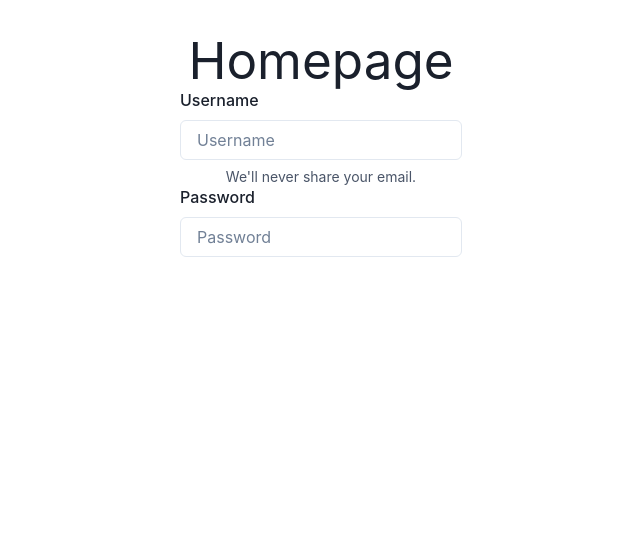
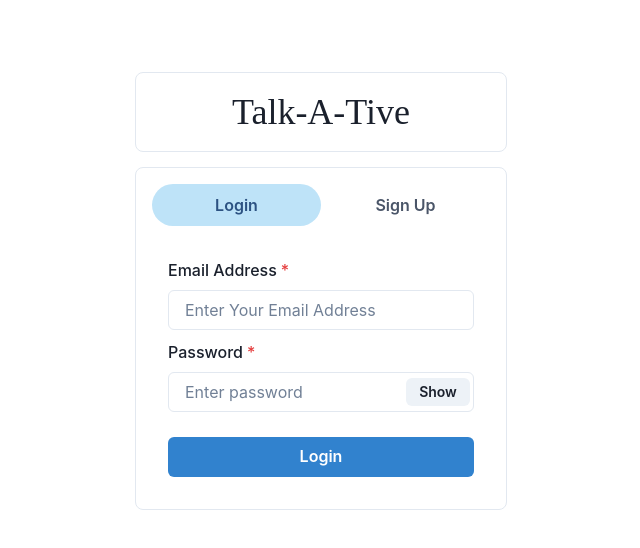
Before and after one commit to hchdhry/chat-app, a React (Vite) app in the folder front-end/: page / in a window 1280 px wide. Shown: the top 548 px of the page, without its empty margins (319-959 px from the left). Built offline with nearby package versions, Linux system fonts and the light colour scheme.

Commit message:
fix bug which prevents the login page from rendering

```diff
--- a/front-end/src/chats.jsx
+++ b/front-end/src/chats.jsx
@@ -3,6 +3,7 @@ import axios from "axios";
 
 const Chats = () => {
   const [chats, setChats] = useState([]);
+
   const fetchdata = async () => {
     const {data} = await axios.get("http://localhost:3000/api/chats");
     console.log(data);
@@ -16,9 +17,7 @@ const Chats = () => {
   return (
     <>
     <div>
-      {chats.map(chat => (
-        <div>{chat.chatName}</div>
-      ))}
+      <h1>Chats</h1>
     </div>
   </>
   );
--- a/front-end/src/homepage.jsx
+++ b/front-end/src/homepage.jsx
@@ -1,25 +1,60 @@
+import {
+  Box,
+  Container,
+  Tab,
+  TabList,
+  TabPanel,
+  TabPanels,
+  Tabs,
+  Text,
+} from "@chakra-ui/react";
+import { useEffect } from "react";
+import { useHistory } from "react-router";
 import React from 'react';
-import {
-  FormControl,
-  FormLabel,
-  FormHelperText,
-  Input, // Import the Input component from Chakra UI
-} from '@chakra-ui/react';
+import Signup from "../src/signup";
+import Login from "../src/login";
+function Homepage() {
+  const history = useHistory();
 
-const Homepage = () => {
+  useEffect(() => {
+    const user = JSON.parse(localStorage.getItem("userInfo"));
+
+    if (user) history.push("/chats");
+  }, [history]);
+
   return (
-    <>
-      <h1>Homepage</h1>
-      <FormControl>
-        <FormLabel>Username</FormLabel>
-        <Input type="text" placeholder="Username" /> {/* Use Input component */}
-        <FormHelperText>We'll never share your email.</FormHelperText>
-      </FormControl>
-      <FormControl>
-        <FormLabel>Password</FormLabel>
-        <Input type="password" placeholder="Password" /> {/* Use Input component */}
-      </FormControl>
-    </>
+    <Container maxW="xl" centerContent>
+      <Box
+        d="flex"
+        justifyContent="center"
+        p={3}
+        bg="white"
+        w="100%"
+        m="40px 0 15px 0"
+        borderRadius="lg"
+        borderWidth="1px"
+      >
+        <Text fontSize="4xl" fontFamily="Work sans">
+          Talk-A-Tive
+        </Text>
+      </Box>
+      <Box bg="white" w="100%" p={4} borderRadius="lg" borderWidth="1px">
+        <Tabs isFitted variant="soft-rounded">
+          <TabList mb="1em">
+            <Tab>Login</Tab>
+            <Tab>Sign Up</Tab>
+          </TabList>
+          <TabPanels>
+            <TabPanel>
+              <Login/>
+            </TabPanel>
+            <TabPanel>
+
+            </TabPanel>
+          </TabPanels>
+        </Tabs>
+      </Box>
+    </Container>
   );
 }
 
--- /dev/null
+++ b/front-end/src/login.jsx
@@ -0,0 +1,101 @@
+import { Button } from "@chakra-ui/button";
+import { FormControl, FormLabel } from "@chakra-ui/form-control";
+import { Input, InputGroup, InputRightElement } from "@chakra-ui/input";
+import { VStack } from "@chakra-ui/layout";
+import { useState } from "react";
+import axios from "axios";
+import { useToast } from "@chakra-ui/react";
+import { useHistory } from "react-router-dom";
+
+const Login = () => {
+  const [show, setShow] = useState(false);
+  const handleClick = () => setShow(!show);
+  const toast = useToast();
+  const [email, setEmail] = useState("");
+  const [password, setPassword] = useState("");
+  const [loading, setLoading] = useState(false);
+
+  const history = useHistory();
+
+  const submitHandler = async () => {
+    setLoading(true);
+
+    try {
+      const config = {
+        headers: {
+          "Content-type": "application/json",
+        },
+      };
+
+      const { data } = await axios.post(
+        "localhost:3000/login",
+        { email, password },
+        config
+      );
+
+      toast({
+        title: "Login Successful",
+        status: "success",
+        duration: 5000,
+        isClosable: true,
+        position: "bottom",
+      });
+
+
+      setLoading(false);
+      history.push("/chats");
+    } catch (error) {
+      toast({
+        title: "Error Occurred!",
+        description: error.response.data.message,
+        status: "error",
+        duration: 5000,
+        isClosable: true,
+        position: "bottom",
+      });
+
+      setLoading(false);
+    }
+  };
+
+  return (
+    <VStack spacing="10px">
+      <FormControl id="email" isRequired>
+        <FormLabel>Email Address</FormLabel>
+        <Input
+          value={email}
+          type="email"
+          placeholder="Enter Your Email Address"
+          onChange={(e) => setEmail(e.target.value)}
+        />
+      </FormControl>
+      <FormControl id="password" isRequired>
+        <FormLabel>Password</FormLabel>
+        <InputGroup size="md">
+          <Input
+            value={password}
+            onChange={(e) => setPassword(e.target.value)}
+            type={show ? "text" : "password"}
+            placeholder="Enter password"
+          />
+          <InputRightElement width="4.5rem">
+            <Button h="1.75rem" size="sm" onClick={handleClick}>
+              {show ? "Hide" : "Show"}
+            </Button>
+          </InputRightElement>
+        </InputGroup>
+      </FormControl>
+      <Button
+        colorScheme="blue"
+        width="100%"
+        style={{ marginTop: 15 }}
+        onClick={submitHandler}
+        isLoading={loading}
+      >
+        Login
+      </Button>
+    </VStack>
+  );
+};
+
+export default Login;
--- /dev/null
+++ b/front-end/src/signup.jsx
@@ -0,0 +1,152 @@
+import { Button } from "@chakra-ui/button";
+import { FormControl, FormLabel } from "@chakra-ui/form-control";
+import { Input, InputGroup, InputRightElement } from "@chakra-ui/input";
+import { VStack } from "@chakra-ui/layout";
+import { useState } from "react";
+import axios from "axios";
+import { useToast } from "@chakra-ui/react";
+import { useHistory } from "react-router-dom";
+
+const Signup = () => {
+  const [show, setShow] = useState(false);
+  const handleClick = () => setShow(!show);
+  const toast = useToast();
+  const history = useHistory();
+
+  const [name, setName] = useState("");
+  const [email, setEmail] = useState("");
+  const [confirmpassword, setConfirmpassword] = useState("");
+  const [password, setPassword] = useState("");
+  const [loading, setLoading] = useState(false);
+
+  const submitHandler = async () => {
+    setLoading(true);
+
+    if (!name || !email || !password || !confirmpassword) {
+      toast({
+        title: "Please Fill all the Fields",
+        status: "warning",
+        duration: 5000,
+        isClosable: true,
+        position: "bottom",
+      });
+      setLoading(false);
+      return;
+    }
+
+    if (password !== confirmpassword) {
+      toast({
+        title: "Passwords Do Not Match",
+        status: "warning",
+        duration: 5000,
+        isClosable: true,
+        position: "bottom",
+      });
+      setLoading(false);
+      return;
+    }
+
+    try {
+      const config = {
+        headers: {
+          "Content-type": "application/json",
+        },
+      };
+
+      const { data } = await axios.post(
+        "/api/user",
+        {
+          name,
+          email,
+          password,
+        },
+        config
+      );
+
+      toast({
+        title: "Registration Successful",
+        status: "success",
+        duration: 5000,
+        isClosable: true,
+        position: "bottom",
+      });
+
+      // You can handle user registration here and redirect to the login page.
+
+      setLoading(false);
+      history.push("/login");
+    } catch (error) {
+      toast({
+        title: "Error Occurred!",
+        description: error.response.data.message,
+        status: "error",
+        duration: 5000,
+        isClosable: true,
+        position: "bottom",
+      });
+
+      setLoading(false);
+    }
+  };
+
+  return (
+    <VStack spacing="5px">
+      <FormControl id="first-name" isRequired>
+        <FormLabel>Name</FormLabel>
+        <Input
+          placeholder="Enter Your Name"
+          onChange={(e) => setName(e.target.value)}
+        />
+      </FormControl>
+      <FormControl id="email" isRequired>
+        <FormLabel>Email Address</FormLabel>
+        <Input
+          type="email"
+          placeholder="Enter Your Email Address"
+          onChange={(e) => setEmail(e.target.value)}
+        />
+      </FormControl>
+      <FormControl id="password" isRequired>
+        <FormLabel>Password</FormLabel>
+        <InputGroup size="md">
+          <Input
+            type={show ? "text" : "password"}
+            placeholder="Enter Password"
+            onChange={(e) => setPassword(e.target.value)}
+          />
+          <InputRightElement width="4.5rem">
+            <Button h="1.75rem" size="sm" onClick={handleClick}>
+              {show ? "Hide" : "Show"}
+            </Button>
+          </InputRightElement>
+        </InputGroup>
+      </FormControl>
+      <FormControl id="password" isRequired>
+        <FormLabel>Confirm Password</FormLabel>
+        <InputGroup size="md">
+          <Input
+            type={show ? "text" : "password"}
+            placeholder="Confirm password"
+            onChange={(e) => setConfirmpassword(e.target.value)}
+          />
+          <InputRightElement width="4.5rem">
+            <Button h="1.75rem" size="sm" onClick={handleClick}>
+              {show ? "Hide" : "Show"}
+            </Button>
+          </InputRightElement>
+        </InputGroup>
+      </FormControl>
+      <Button
+        colorScheme="blue"
+        width="100%"
+        style={{ marginTop: 15 }}
+        onClick={submitHandler}
+        isLoading={loading}
+      >
+        Sign Up
+      </Button>
+    </VStack>
+  );
+};
+
+export default Signup;
```
Also changed, not shown: 1 other file (tests, documents, lock files or other folders).
